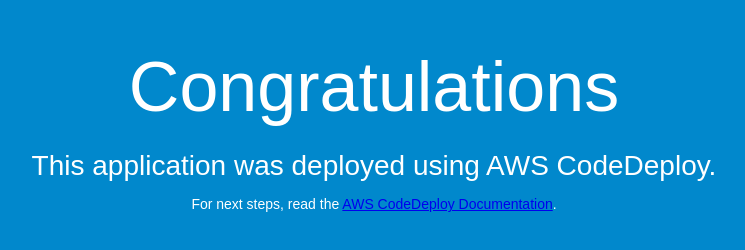
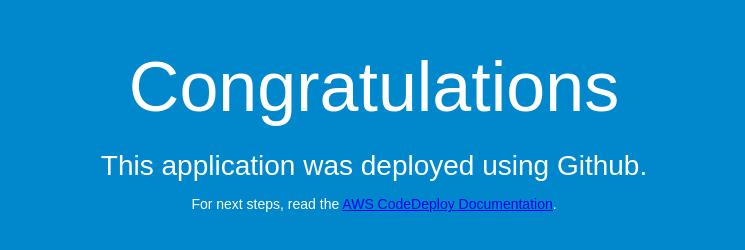
Before and after one commit to kjbeyers/testgit, a plain HTML site: page index.html in a window 1280 px wide. Shown: the whole page, without its empty margins (266-1011 px from the left). Drawn offline with Linux system fonts and the light colour scheme.

Commit message:
Github commit test

```diff
--- a/index.html
+++ b/index.html
@@ -27,7 +27,7 @@
 <body>
   <div align="center">
     <h1>Congratulations</h1>
-    <h2>This application was deployed using AWS CodeDeploy.</h2>
+    <h2>This application was deployed using Github.</h2>
     <p>For next steps, read the <a href="http://aws.amazon.com/documentation/codedeploy">AWS CodeDeploy Documentation</a>.</p>
   </div>
 </body>
```
